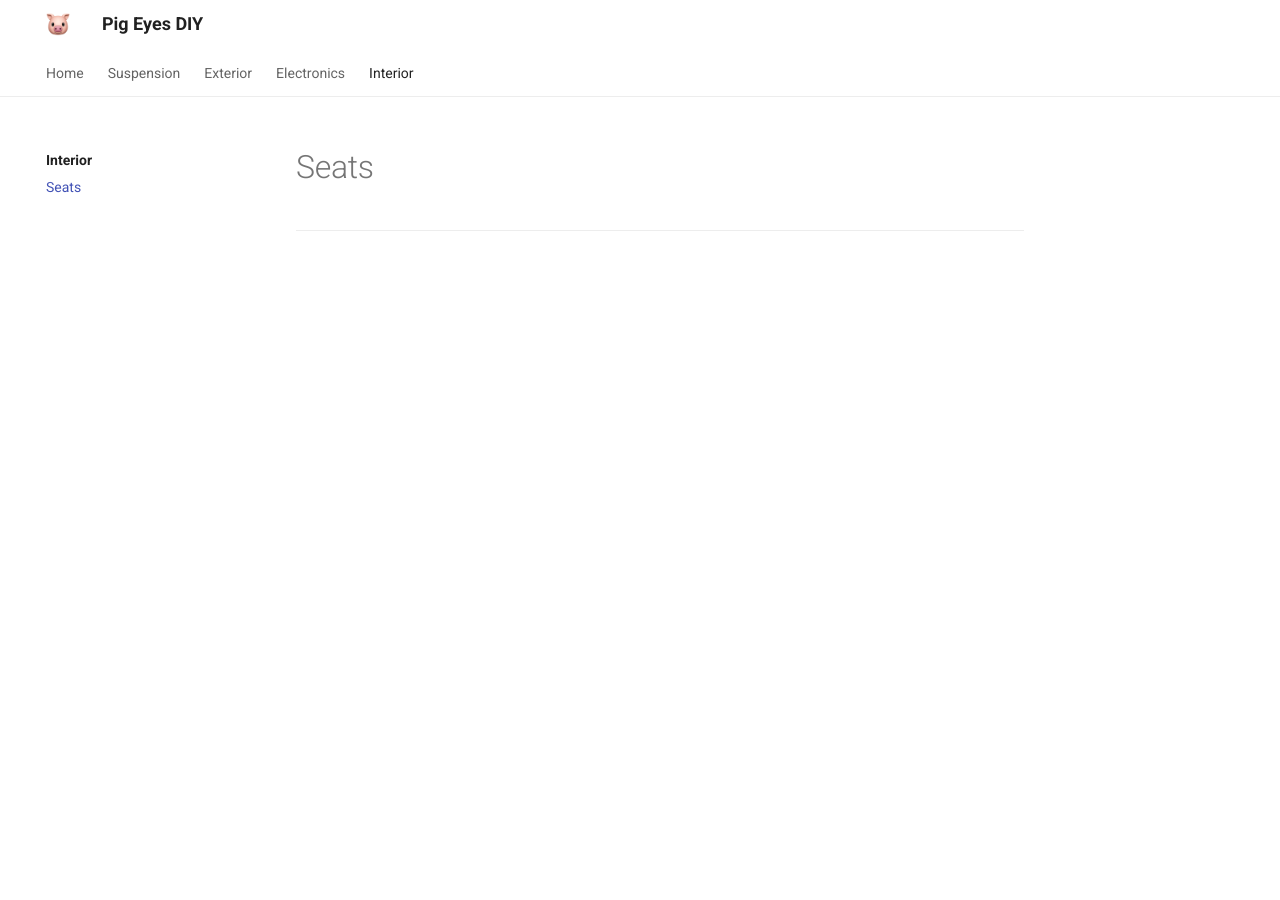
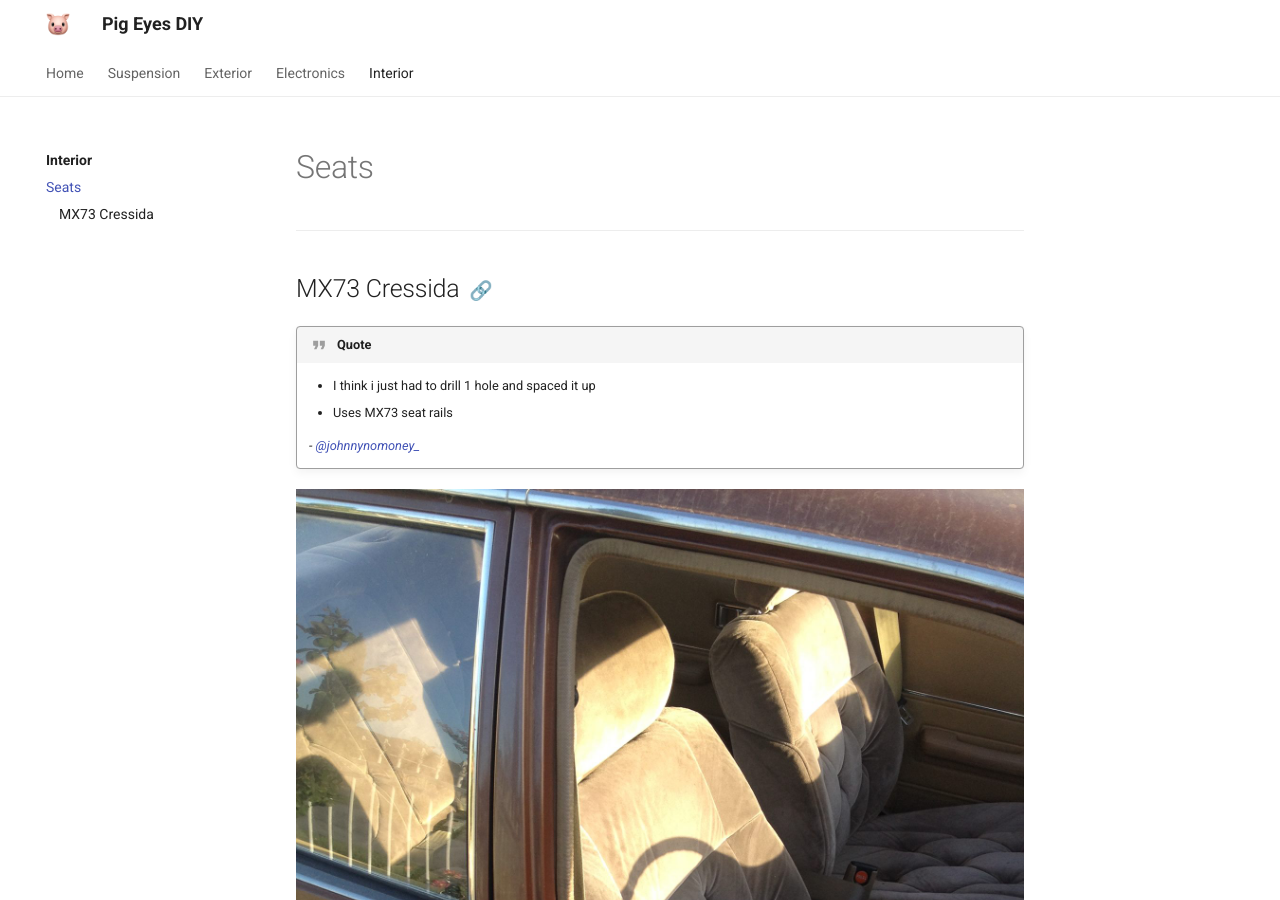
Before and after one commit to ocampco/pig-eyes-diy, an MkDocs documentation site: the page built from docs/interior/seats.md, in a window 1280 px wide and 900 px high. Built offline with MkDocs 1.6.1 and Material for MkDocs 9.7.7, drawn with Linux system fonts in a browser that asks for light colours.

Commit message:
Document mx73 seats

```diff
--- a/docs/interior/seats.md
+++ b/docs/interior/seats.md
@@ -5,3 +5,16 @@
 [TOC]
 
 ---
+
+## MX73 Cressida
+
+!!! quote
+    - I think i just had to drill 1 hole and spaced it up
+    - Uses MX73 seat rails
+
+    _- [@johnnynomoney_](https://www.instagram.com/johnnynomoney_)_
+
+
+![MX73 Cressida seats in MX32 Cressida](./img/interior-seats-mx73-1.jpg)
+
+![MX73 Cressida seats in MX32 Cressida](./img/interior-seats-mx73-2.jpg)
```
Also changed, not shown: docs/interior/img/interior-seats-mx73-1.jpg (added), docs/interior/img/interior-seats-mx73-2.jpg (added).
